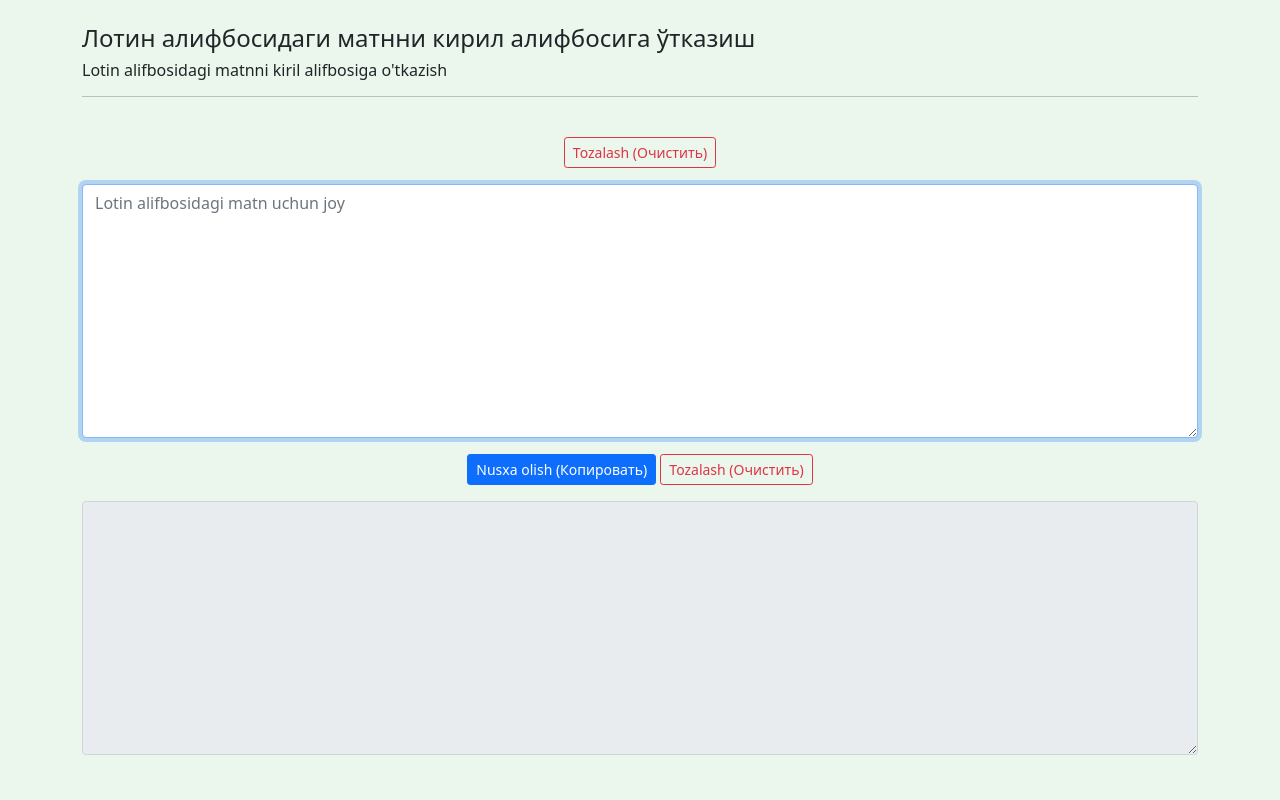
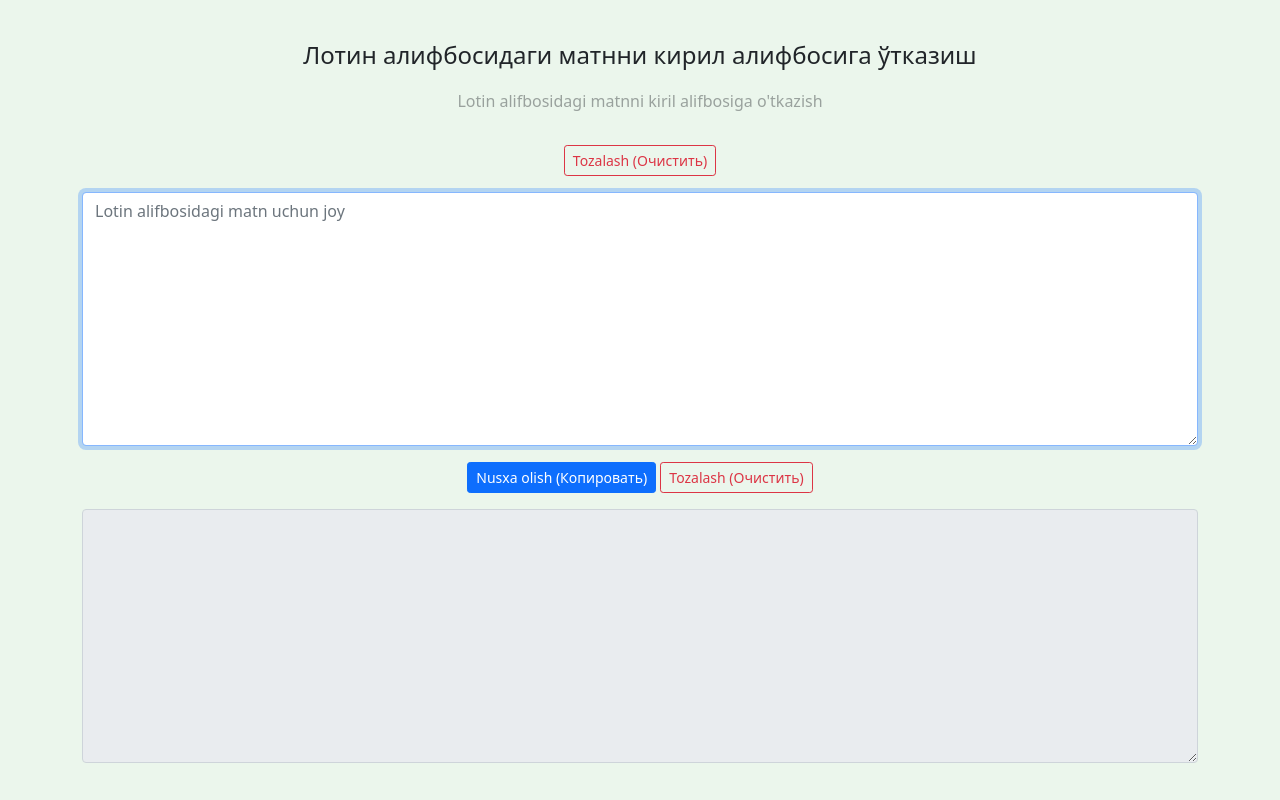
Before and after one commit to ibragimof/translit, a plain HTML site: page index.html in a window 1280 px wide. Drawn offline with Linux system fonts and the light colour scheme.

Commit message:
update dependencies

```diff
--- a/index.html
+++ b/index.html
@@ -15,16 +15,20 @@
     <script src="assets/humane.min.js"></script>
     <style>
         body {background-color: #43b04a1a;}
+        div.container {
+            margin-top: 2%;
+        }
+        h4 {text-align: center; padding: 15px;}
+        h6 {text-align: center; opacity: .4; padding-bottom: 25px;}
     </style>
 </head>
 <body>
 <div class="container">
-    <br>
+
     <h4 class="sr-only">Лотин алифбосидаги матнни кирил алифбосига ўтказиш</h4>
 
     <h6>Lotin alifbosidagi matnni kiril alifbosiga o'tkazish</h6>
-    <hr>
-    <br>
+
 
     <form name="converter_form" onsubmit="return false;">
         <div class="row">
```
